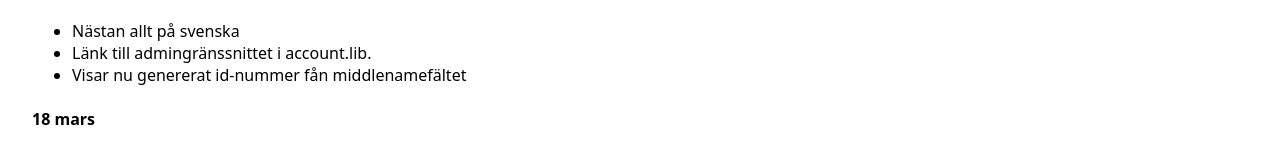
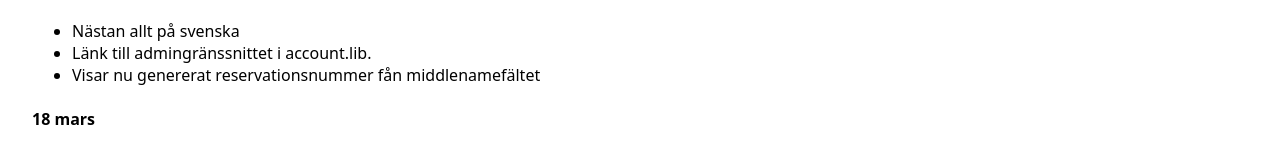
Before and after one commit to ChalmersLibrary/foliodesktoolsv2, a Nuxt app in the folder frontend/: page /about in a window 1280 px wide. Shown: the part 187-341 px from the top of the page. Built offline with nearby package versions, Linux system fonts and the light colour scheme.

Commit message:
Ändrade till reservationsnummer.

```diff
--- a/frontend/components/News.vue
+++ b/frontend/components/News.vue
@@ -6,7 +6,7 @@
       <ul>
         <li>Nästan allt på svenska</li>
         <li>Länk till admingränssnittet i account.lib.</li>
-        <li>Visar nu genererat id-nummer fån middlenamefältet</li>
+        <li>Visar nu genererat reservationsnummer fån middlenamefältet</li>
       </ul>
     </div>
     <h4>18 mars</h4>
```
